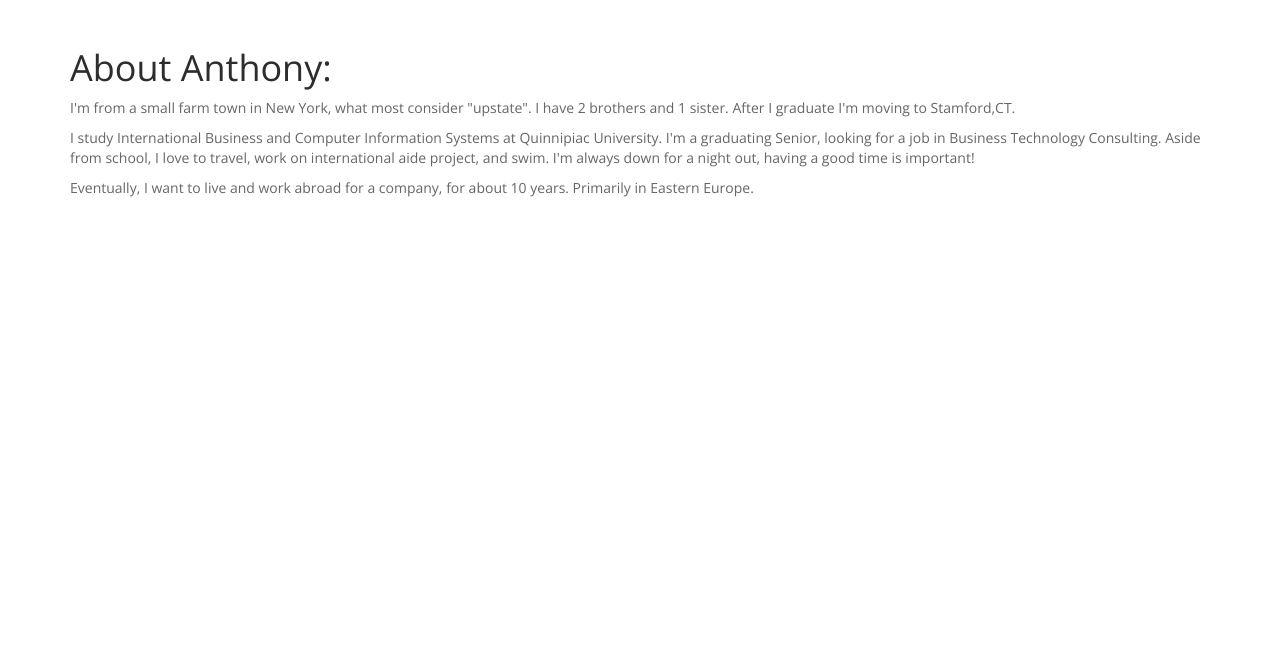
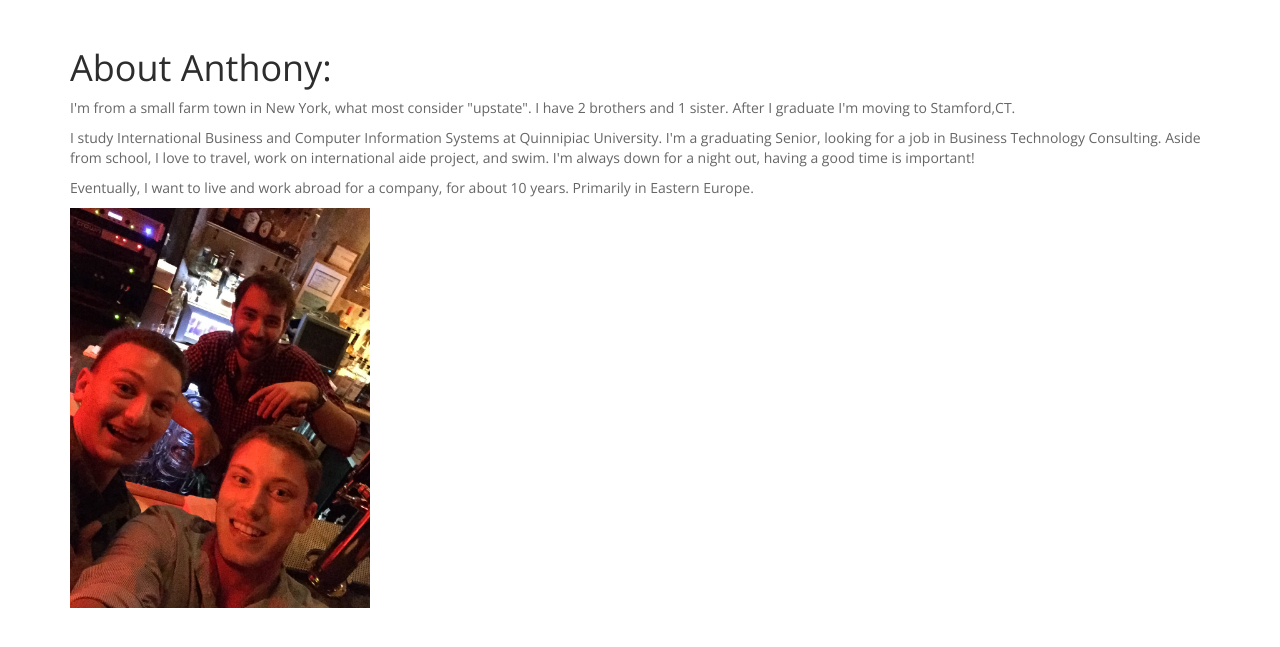
Before and after one commit to avinci1015/my_site, a Django app: page /about/ in a window 1280 px wide. Shown: the part 52-699 px from the top of the page. Run offline with Django 3.2, Linux system fonts and the light colour scheme; some libraries are stand-ins or nearby versions.

Commit message:
update again

```diff
--- a/templates/about.html
+++ b/templates/about.html
@@ -1,4 +1,5 @@
 {% extends 'base.html' %}
+{% load staticfiles %}
 {% block content %}
 <h1>About Anthony:</h1>
 <p>I'm from a small farm town in New York, what most consider "upstate". I have 2 brothers and 1 sister. After I graduate I'm moving to Stamford,CT.</p>
@@ -7,4 +8,8 @@
 <p>I study International Business and Computer Information Systems at Quinnipiac University. I'm a graduating Senior, looking for a job in Business Technology Consulting. Aside from school, I love to travel, work on international aide project, and swim. I'm always down for a night out, having a good time is important!</p>
 
 <p> Eventually, I want to live and work abroad for a company, for about 10 years. Primarily in Eastern Europe.</p>
+
+<div>
+  <img src="{% static 'picture/IMG_5814.jpg' %}" alt="BAR" width="300" height="400">
+</div>
 {% endblock %}
--- a/templates/base.html
+++ b/templates/base.html
@@ -5,7 +5,7 @@
     <meta charset="utf-8">
     <meta http-equiv="X-UA-Compatible" content="IE=edge">
     <meta name="viewport" content="width=device-width, initial-scale=1">
-    <title>QandU - The question-and-answer website for QU students</title>
+    <title>iVinci - The Anthony Vinci Page</title>
     <link href="https://maxcdn.bootstrapcdn.com/bootstrap/3.3.5/css/bootstrap.min.css" rel="stylesheet">
     <link href="{% static "css/bootstrap.min.css" %}" rel="stylesheet">
   <link href="{% static "css/base.css" %}" rel="stylesheet">
```
